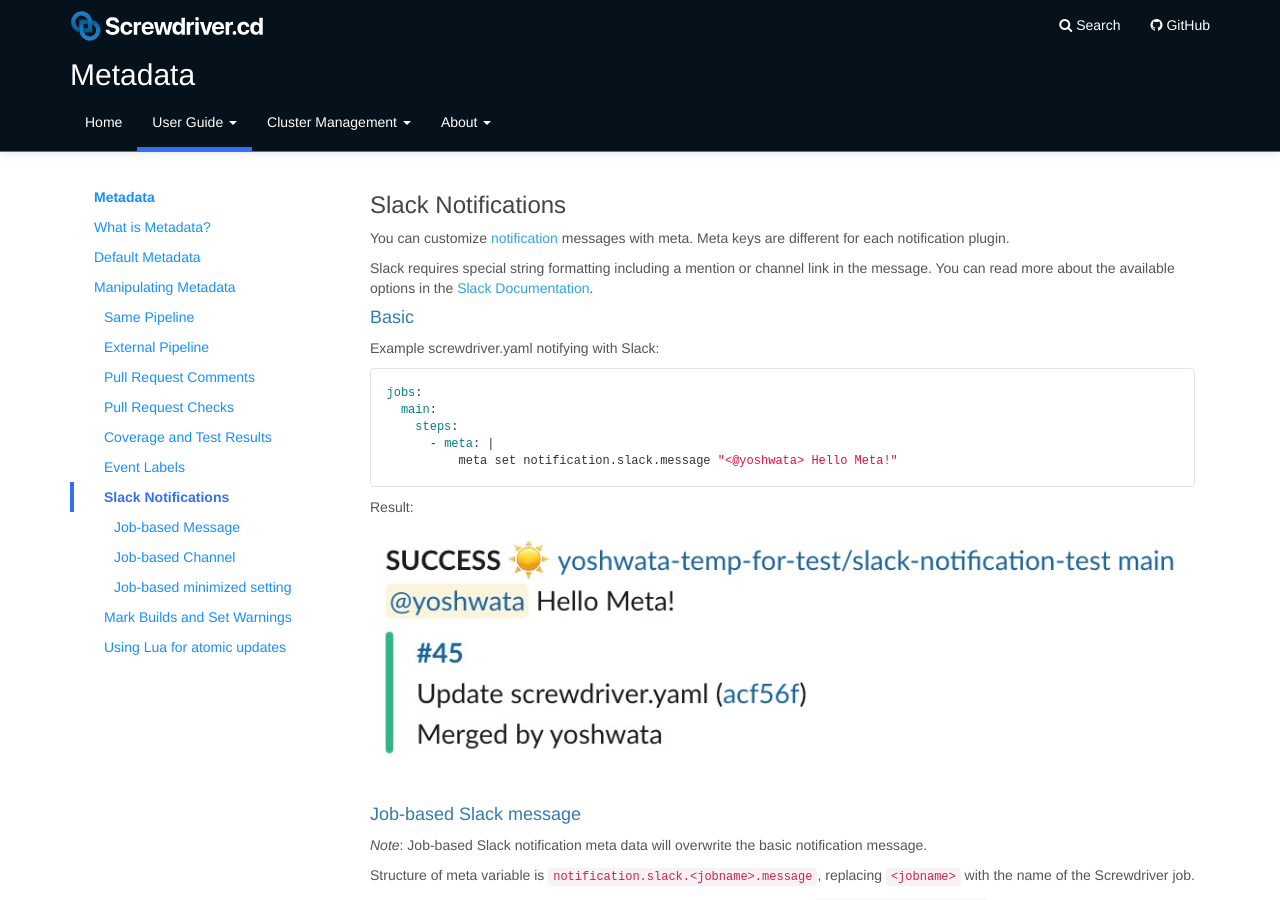
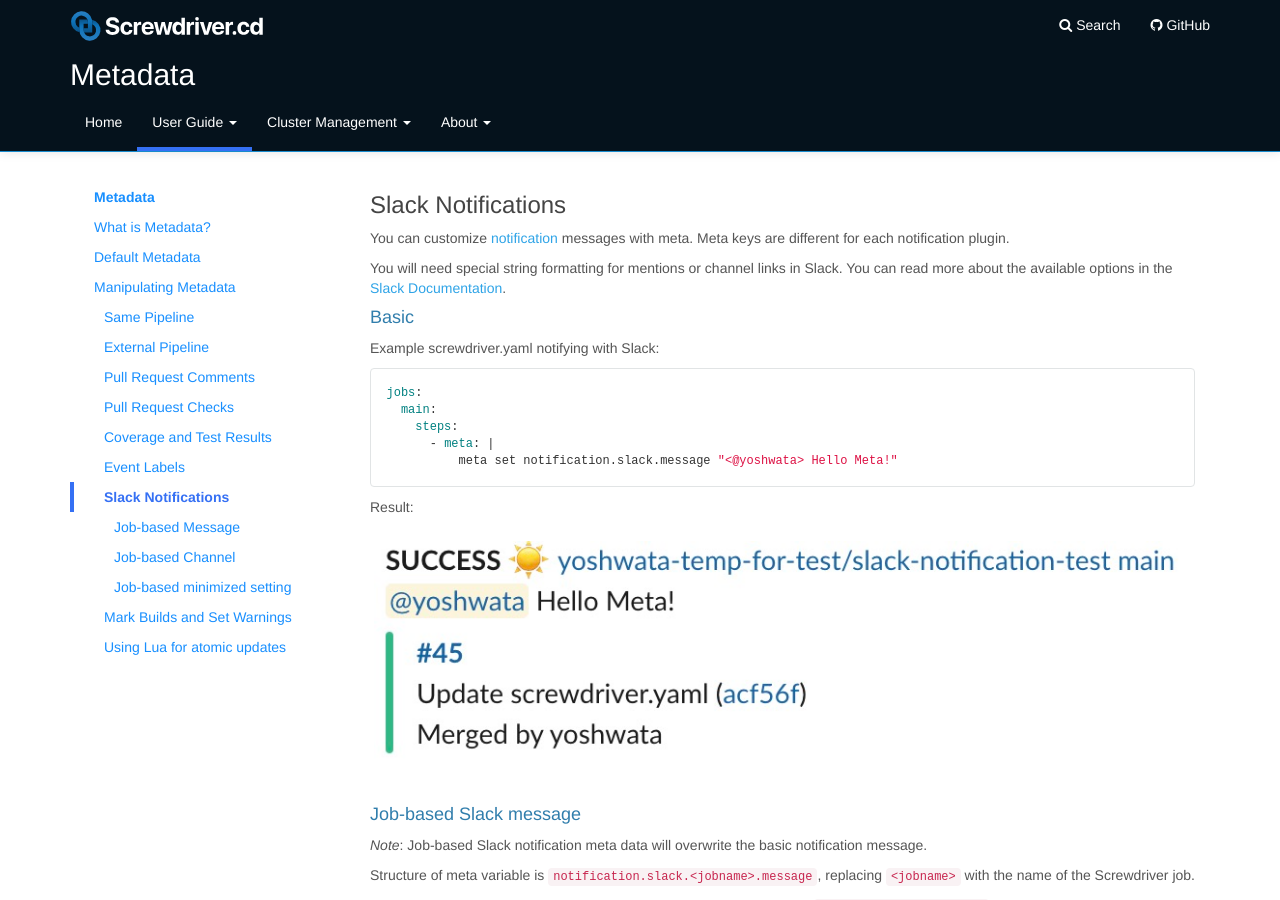
Before and after one commit to screwdriver-cd/guide, a Jekyll site: the page built from docs/user-guide/metadata.md, in a window 1280 px wide and 900 px high, scrolled down 5813 px. Built offline with Jekyll 4.4.1, drawn with Linux system fonts in a browser that asks for light colours.

Commit message:
PR suggestion
Co-authored-by: Tiffany K <tiffanykyi@gmail.com>

```diff
--- a/docs/user-guide/metadata.md
+++ b/docs/user-guide/metadata.md
@@ -250,7 +250,7 @@ Result:
 
 You can customize [notification](./configuration/settings.html#slack) messages with meta. Meta keys are different for each notification plugin.
 
-Slack requires special string formatting including a mention or channel link in the message. You can read more about the available options in the [Slack Documentation](https://api.slack.com/reference/surfaces/formatting#advanced).
+You will need special string formatting for mentions or channel links in Slack. You can read more about the available options in the [Slack Documentation](https://api.slack.com/reference/surfaces/formatting#advanced).
 
 #### Basic
 Example screwdriver.yaml notifying with Slack:
```
